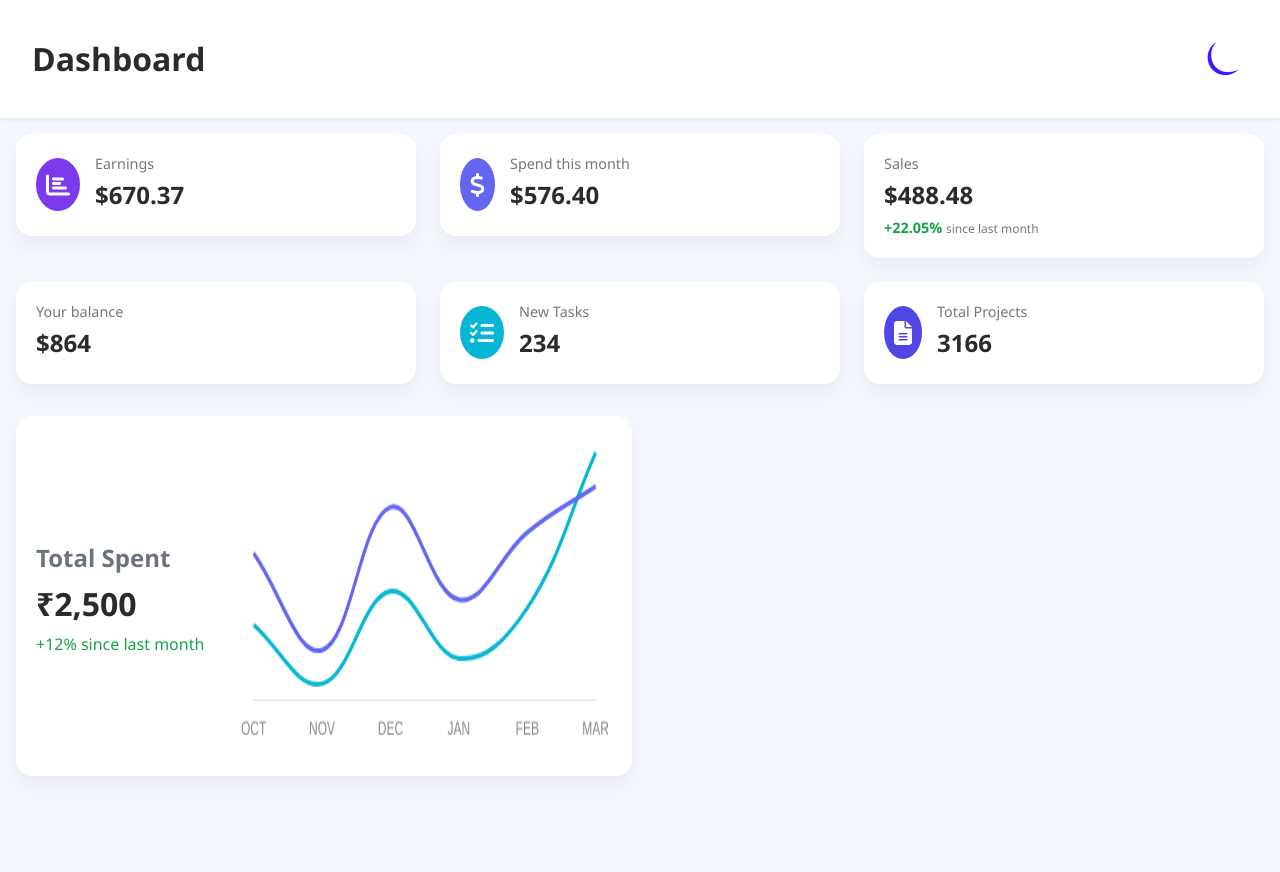
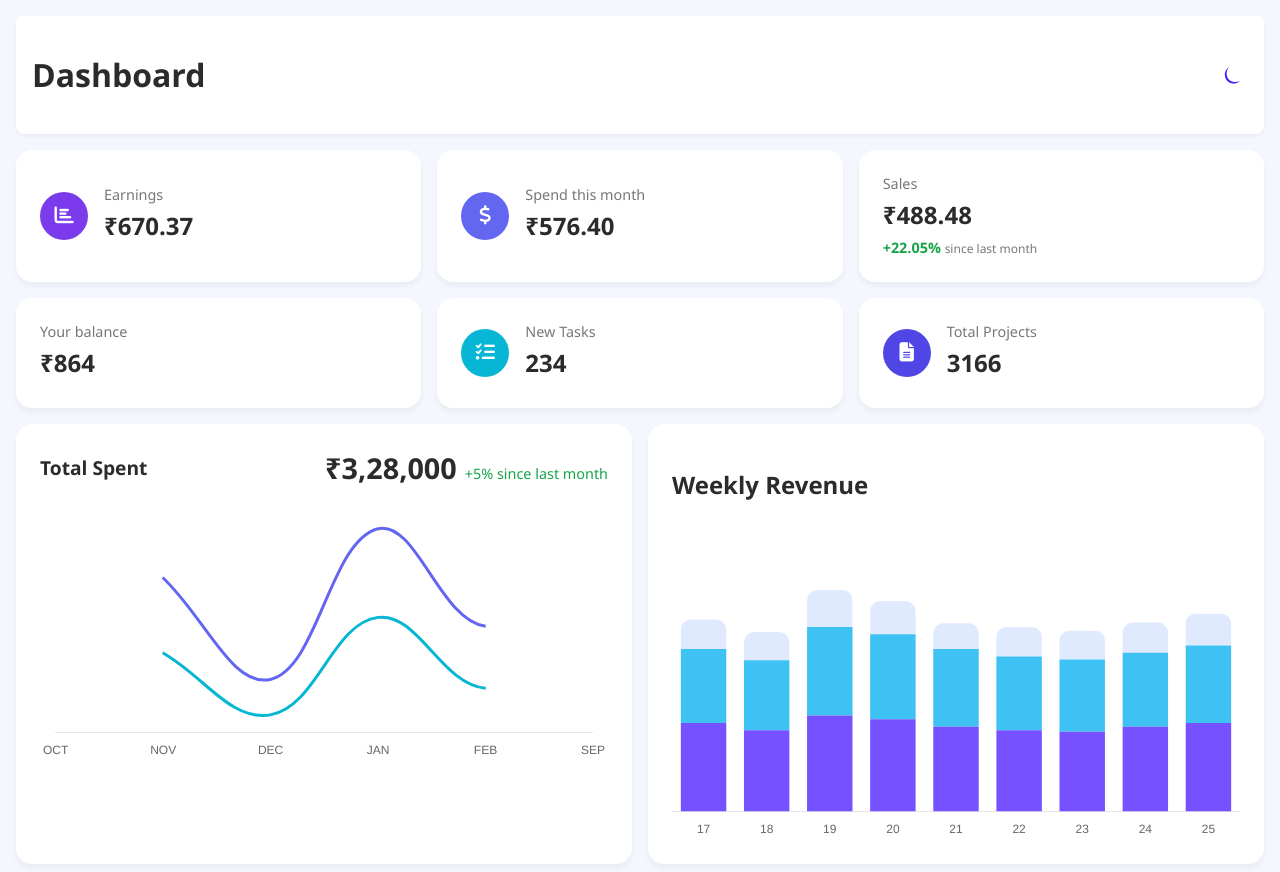
Before and after one commit to Sivasanjay24/DashBoard, a plain HTML site: page index.html in a window 1280 px wide. Before the commit the page ends 800 px from the top, so only its background shows below. Drawn offline with nearby package versions, Linux system fonts and the light colour scheme.

Commit message:
Added Graphs

```diff
--- a/index.html
+++ b/index.html
@@ -4,25 +4,14 @@
     <meta charset="UTF-8" />
     <meta name="viewport" content="width=device-width, initial-scale=1.0" />
     <title>Dashboard</title>
-    <link rel="stylesheet" href="style.css" />
     <link
       rel="stylesheet"
       href="https://cdnjs.cloudflare.com/ajax/libs/font-awesome/6.5.0/css/all.min.css"
     />
-    <script defer src="script.js"></script>
-    <script src="https://cdn.jsdelivr.net/npm/chart.js"></script>
+    <link rel="stylesheet" href="style.css" />
   </head>
   <body>
     <div class="container">
-      <!-- <aside class="sidebar">
-        <h2>Horizon</h2>
-        <nav>
-          <a href="#">Dashboard</a>
-          <a href="#">Users</a>
-          <a href="#">Settings</a>
-        </nav>
-      </aside> -->
-
       <main class="main-content">
         <header class="navbar">
           <h1>Dashboard</h1>
@@ -31,12 +20,12 @@
           </button>
         </header>
 
-        <section class="cards">
+        <div class="cards-container">
           <div class="card">
             <div class="icon purple"><i class="fas fa-chart-bar"></i></div>
             <div class="details">
               <p>Earnings</p>
-              <h2 id="earnings">$350.4</h2>
+              <h2 id="earnings">₹350.4</h2>
             </div>
           </div>
 
@@ -44,24 +33,22 @@
             <div class="icon blue"><i class="fas fa-dollar-sign"></i></div>
             <div class="details">
               <p>Spend this month</p>
-              <h2 id="spend">$642.39</h2>
+              <h2 id="spend">₹642.39</h2>
             </div>
           </div>
 
           <div class="card">
-            <div class="details full">
+            <div class="details">
               <p>Sales</p>
-              <h2 id="sales">$574.34</h2>
+              <h2 id="sales">₹574.34</h2>
               <span id="growth">+23% <small>since last month</small></span>
             </div>
           </div>
+
           <div class="card">
-            <div class="details full">
+            <div class="details">
               <p>Your balance</p>
-              <h2 id="balance">$1,000</h2>
-              <!-- <div class="flag">
-          <img src="https://flagcdn.com/w40/in.png" alt="US Flag" />
-        </div> -->
+              <h2 id="balance">₹1,000</h2>
             </div>
           </div>
 
@@ -80,20 +67,36 @@
               <h2 id="projects">2935</h2>
             </div>
           </div>
-        </section>
-        <section class="cardsg">
+        </div>
+
+        <div class="graph-container">
           <div class="graph-section">
-            <div class="graph-details">
+            <div class="graph-header">
               <h2>Total Spent</h2>
-              <h1>₹2,500</h1>
-              <p>+12% since last month</p>
+              <div class="graph-value">
+                <h1>₹2,500</h1>
+                <p>+12% since last month</p>
+              </div>
             </div>
-            <div class="graph-container">
+            <div class="chart-container">
               <canvas id="myChart"></canvas>
             </div>
           </div>
-        </section>
+
+          <div class="weekly-revenue-card">
+            <div class="weekly-revenue-header">
+              <h2>Weekly Revenue</h2>
+              <div class="icon"></div>
+            </div>
+            <div class="chart-container">
+              <canvas id="weeklyRevenueChart"></canvas>
+            </div>
+          </div>
+        </div>
       </main>
     </div>
+
+    <script src="https://cdn.jsdelivr.net/npm/chart.js"></script>
+    <script src="script.js"></script>
   </body>
 </html>
--- a/script.js
+++ b/script.js
@@ -1,174 +1,176 @@
+// Theme toggle functionality
 const toggleBtn = document.getElementById('toggleTheme');
 const themeIcon = document.getElementById('Icon');
 
 toggleBtn.addEventListener('click', () => {
   document.body.classList.toggle('dark');
-
-  // Toggle emoji icon
-  if (document.body.classList.contains('dark')) {
-    themeIcon.textContent = '☀︎';
-  } else {
-    themeIcon.textContent = '⏾';
-  }
+  themeIcon.textContent = document.body.classList.contains('dark') ? '☀︎' : '⏾';
 });
 
-/*--------------------------------updating values----------------------------------*/
-
+/*--------------------- Dynamic Value Updates ---------------------*/
 function getRandomValue(min, max, decimals = 2) {
   return (Math.random() * (max - min) + min).toFixed(decimals);
 }
 
 function updateStats() {
-  document.getElementById("earnings").textContent = `$${getRandomValue(200, 800)}`;
-  document.getElementById("spend").textContent = `$${getRandomValue(500, 900)}`;
-  document.getElementById("sales").textContent = `$${getRandomValue(300, 700)}`;
-  document.getElementById("balance").textContent = `$${getRandomValue(800, 2000, 0)}`;
+  document.getElementById("earnings").textContent = `₹${getRandomValue(200, 800)}`;
+  document.getElementById("spend").textContent = `₹${getRandomValue(500, 900)}`;
+  document.getElementById("sales").textContent = `₹${getRandomValue(300, 700)}`;
+  document.getElementById("balance").textContent = `₹${getRandomValue(800, 2000, 0)}`;
   document.getElementById("tasks").textContent = `${Math.floor(Math.random() * 300)}`;
   document.getElementById("projects").textContent = `${Math.floor(Math.random() * 5000)}`;
-  document.getElementById("growth").innerHTML =
-    `+${getRandomValue(10, 30)}% <small>since last month</small>`;
+  document.getElementById("growth").innerHTML = `+${getRandomValue(10, 30)}% <small>since last month</small>`;
 }
 
 updateStats();
 setInterval(updateStats, 5000);
 
-/*--------------------graph-----------------*/
+/*--------------------- Main Chart (Revenue & Profit) ---------------------*/
+const totalSpentElement = document.querySelector('.graph-value h1');
+const growthElement = document.querySelector('.graph-value p');
 
+function formatCurrency(value) {
+  return '₹' + (value * 1000).toLocaleString('en-IN');
+}
 
-const ctx = document.getElementById("myChart").getContext("2d");
+function updateTotalSpent(revenueData) {
+  const sum = revenueData.reduce((a, b) => a + b, 0);
+  totalSpentElement.textContent = formatCurrency(sum);
+  growthElement.textContent = `+${Math.floor(Math.random() * 15) + 5}% since last month`;
+}
 
-const data = {
+const mainChartCtx = document.getElementById("myChart").getContext("2d");
+const initialRevenueData = [40, 55, 32, 66, 44, 60];
+const initialProfitData = [28, 38, 24, 46, 30, 42];
+
+const mainChart = new Chart(mainChartCtx, {
+  type: "line",
+  data: {
     labels: ["SEP", "OCT", "NOV", "DEC", "JAN", "FEB"],
     datasets: [
       {
         label: "Revenue",
-      data: [40, 55, 32, 66, 44, 60],
+        data: initialRevenueData,
         borderColor: "#6366F1",
-      backgroundColor: "#6366F1",
+        backgroundColor: "rgba(99, 102, 241, 0.1)",
         tension: 0.4,
         fill: false,
-      pointRadius: 0,
-      pointHoverRadius: 0,
-      pointBackgroundColor: "#fff",
-      pointBorderColor: "#6366F1",
-      pointBorderWidth: 2,
+        pointRadius: 0
       },
       {
         label: "Profit",
-      data: [28, 38, 24, 46, 30, 42],
+        data: initialProfitData,
         borderColor: "#06b6d4",
-      backgroundColor: "#06b6d4",
+        backgroundColor: "rgba(6, 182, 212, 0.1)",
         tension: 0.4,
         fill: false,
-      pointRadius: 0,
-      pointHoverRadius: 0,
-      pointBackgroundColor: "#fff",
-      pointBorderColor: "#06b6d4",
-      pointBorderWidth: 2,
+        pointRadius: 0
+      }
+    ]
   },
-  ],
-};
-
-const options = {
+  options: {
     responsive: true,
-  animation: {
-    tension: {
-      duration: 1000,
-      easing: 'easeInOutQuart',
-      from: 0.4,
-      to: 0.4,
-      loop: false,
-    },
-    x: {
-      duration: 1000,
-      easing: 'easeInOutQuart',
-    },
-    y: {
-      duration: 1000,
-      easing: 'easeInOutQuart',
-    },
-  },
+    maintainAspectRatio: false,
     plugins: {
-    legend: {
-      display: false,
-    },
+      legend: { display: false },
       tooltip: {
         mode: "index",
       intersect: false,
-      backgroundColor: "rgba(0, 0, 0, 0.8)",
-      titleColor: "#ffffff",
-      bodyColor: "#ffffff",
-      borderColor: "#374151",
-      borderWidth: 1,
-      padding: 20,
-      cornerRadius: 20,
-      titleFont: {
-        size: 20,
-        weight: "bold",
+
+        callbacks: {
+          label: (context) => `${context.dataset.label}: ₹${context.parsed.y}K`
+        }
+      }
     },
-      bodyFont: {
-        size: 14,
+    scales: {
+      x: { grid: { display: false } },
+      y: { display: false }
+    }
+  }
+});
+
+updateTotalSpent(initialRevenueData);
+
+
+setInterval(() => {
+  const newRevenue = Math.floor(Math.random() * 100) + 30;
+  const newProfit = Math.floor(Math.random() * 80) + 20;
+
+
+  mainChart.data.labels.push(mainChart.data.labels.shift());
+
+
+  mainChart.data.datasets[0].data.push(newRevenue);
+  mainChart.data.datasets[0].data.shift();
+  mainChart.data.datasets[1].data.push(newProfit);
+  mainChart.data.datasets[1].data.shift();
+
+
+  updateTotalSpent(mainChart.data.datasets[0].data);
+  mainChart.update();
+}, 5000);
+
+/*--------------------- Weekly Revenue Chart ---------------------*/
+const revenueCtx = document.getElementById('weeklyRevenueChart').getContext('2d');
+const revenueChart = new Chart(revenueCtx, {
+  type: 'bar',
+  data: {
+    labels: ['17', '18', '19', '20', '21', '22', '23', '24', '25'],
+    datasets: [
+      {
+        label: 'Product A',
+        data: [120, 110, 130, 125, 115, 110, 108, 115, 120],
+        backgroundColor: '#7551ff',
+        borderRadius: 10,
+        stack: 'combined'
       },
+      {
+        label: 'Product B',
+        data: [100, 95, 120, 115, 105, 100, 98, 100, 105],
+        backgroundColor: '#3ec1f3',
+        borderRadius: 10,
+        stack: 'combined'
+      },
+      {
+        label: 'Product C',
+        data: [40, 38, 50, 45, 35, 40, 39, 41, 43],
+        backgroundColor: '#e0eaff',
+        borderRadius: 10,
+        stack: 'combined'
+      }
+    ]
+  },
+  options: {
+    responsive: true,
+    maintainAspectRatio: false,
+    plugins: {
+      legend: { display: false },
+      tooltip: {
         callbacks: {
-        label: function (context) {
-          return `${context.dataset.label}: ₹${context.parsed.y}K`;
-        },
-      },
-    },
-  },
-  hover: {
-    mode: "nearest",
-    intersect: true,
+          label: (context) => `${context.dataset.label}: ₹${context.parsed.y}K`
+        }
+      }
     },
     scales: {
       x: {
-      grid: {
-        display: false,
-        drawBorder: false,
-      },
-      ticks: {
-        display: true,
-        color: "#888",
-        font: {
-          size: 12,
-        },
-      },
+        stacked: true,
+        grid: { display: false }
       },
       y: {
-      display: false,
-      grid: {
-        display: false,
-        drawBorder: false,
-      },
-      ticks: {
-        display: false,
-      },
-    },
-  },
-};
-
-const myChart = new Chart(ctx, {
-  type: "line",
-  data: data,
-  options: options,
+        stacked: true,
+        display: false
+      }
+    }
+  }
 });
 
-// Simulate live data update every 3 seconds
 setInterval(() => {
-  // Generate new random values
-  const newRevenue = Math.floor(Math.random() * 100) + 30;
-  const newProfit = Math.floor(Math.random() * 80) + 20;
-
-  // Push new data
-  data.labels.push("MAR"); // Example new label - you can generate dynamically or keep static
-  data.labels.shift(); // Remove oldest label to keep label count constant
-
-  data.datasets[0].data.push(newRevenue);
-  data.datasets[0].data.shift();
-
-  data.datasets[1].data.push(newProfit);
-  data.datasets[1].data.shift();
-
-  // Update the chart to reflect changes
-  myChart.update();
-}, 3000);
+  revenueChart.data.datasets.forEach(dataset => {
+    dataset.data = dataset.data.map(
+      () => Math.floor(Math.random() * (dataset.label === 'Product C' ? 30 : 50)) +
+      (dataset.label === 'Product A' ? 80 :
+       dataset.label === 'Product B' ? 70 : 30)
+    );
+  });
+  revenueChart.update();
+}, 5000);
--- a/style.css
+++ b/style.css
@@ -1,6 +1,5 @@
 :root {
   --bg: #f4f7fe;
-  --sidebar-bg: #fff;
   --card-bg: #ffffff;
   --primary: #4318ff;
   --text: #2b2b2b;
@@ -8,7 +7,6 @@
 
 body.dark {
   --bg: #1a202c;
-  --sidebar-bg: #2d3748;
   --card-bg: #2a2e36;
   --text: #ffffff;
 }
@@ -22,96 +20,71 @@ body {
 
 .container {
   display: flex;
-  height: 100vh;
-}
-
-.sidebar {
-  width: 220px;
-  background: var(--sidebar-bg);
-  padding: 1rem;
-  box-shadow: 2px 0 5px rgba(0, 0, 0, 0.1);
-}
-
-.sidebar h2 {
-  margin-bottom: 2rem;
-  color: var(--primary);
-}
-
-.sidebar nav a {
-  display: block;
-  padding: 0.8rem 0;
-  color: var(--text);
-  text-decoration: none;
-  transition: background 0.3s;
-}
-
-.sidebar nav a:hover {
-  background: #e4e7f1;
-  padding-left: 10px;
+  min-height: 100vh;
 }
 
 .main-content {
   flex: 1;
-  display: flex;
-  flex-direction: column;
+  padding: 1rem;
+  max-width: 100%;
+  overflow-x: hidden;
 }
 
 .navbar {
   display: flex;
   justify-content: space-between;
   align-items: center;
-  padding: 1rem 2rem;
+  padding: 1rem;
   background: var(--card-bg);
   box-shadow: 0 2px 4px rgba(0, 0, 0, 0.05);
+  border-radius: 8px;
+  margin-bottom: 1rem;
 }
 
-.cards {
-  display: grid;
-  grid-template-columns: repeat(3, 1fr);
-  gap: 1.5rem;
-  padding: 1rem;
-}
-
-.card:hover {
-  transform: translateY(-5px);
-}
 .icon-btn {
   background: none;
   border: none;
-  color:var(--primary);
-  font-size: 3rem;
+  color: var(--primary);
+  font-size: 1.5rem;
   cursor: pointer;
 }
+
+.cards-container {
+  display: grid;
+  grid-template-columns: repeat(3, 1fr);
+  gap: 1rem;
+  margin-bottom: 1rem;
+}
+
 .card {
   background: var(--card-bg);
   border-radius: 16px;
-  padding: 20px;
-  box-shadow: 0 10px 20px rgba(0,0,0,0.05);
+  padding: 1.5rem;
+  box-shadow: 0 4px 6px rgba(0,0,0,0.05);
+  transition: transform 0.2s;
   display: flex;
   align-items: center;
-  justify-content: flex-start;
-  gap: 15px;
-  height: min-content;
-  flex-wrap: wrap;
-  transition: transform 0.2s, background 0.3s, color 0.3s;
 }
-
 
 .card:hover {
   transform: translateY(-3px);
 }
 
 .icon {
-  background: #eee;
-  padding: 10px;
+  display: inline-flex;
+  align-items: center;
+  justify-content: center;
+  width: 48px;
+  height: 48px;
   border-radius: 50%;
-  font-size: 1.5rem;
   color: white;
+  margin-right: 1rem;
+  font-size: 1.2rem;
 }
 
 .purple { background-color: #7c3aed; }
-.blue   { background-color: #6366f1; }
-.cyan   { background-color: #06b6d4; }
+.blue { background-color: #6366f1; }
+.cyan { background-color: #06b6d4; }
 .indigo { background-color: #4f46e5; }
 
 .details p {
@@ -126,15 +99,6 @@ body {
   color: var(--text);
 }
 
-.full {
-  width: 100%;
-}
-
-.flag img {
-  width: 32px;
-  border-radius: 50%;
-}
-
 #growth {
   color: #16a34a;
   font-weight: bold;
@@ -145,38 +109,70 @@ body {
   color: #777;
 }
 
+.graph-container {
+  display: flex;
+  gap: 1rem;
+  margin: 1rem 0;
+  flex-wrap: wrap;
+  width: 100%;
+  box-sizing: border-box;
+}
 
-/*----------------------------------*/
+.graph-section, .weekly-revenue-card {
+  flex: 1;
+  min-width: 300px;
+  background: var(--card-bg);
+  border-radius: 16px;
+  padding: 1.5rem;
+  box-shadow: 0 4px 6px rgba(0,0,0,0.05);
+  box-sizing: border-box;
+  position: relative;
+  overflow: hidden;
+}
 
 .graph-section {
-  width: 45vw;
-  height: 25vw;
-  flex-grow: 0;
-  flex-shrink: 0;
-  flex-basis: 40vw;
-
-  background: var(--card-bg);
-  border-radius: 16px;
-  padding: 20px;
-  box-shadow: 0 10px 20px rgba(0,0,0,0.05);
-
   display: flex;
-  align-items: center;
-  justify-content: flex-start;
-  gap: 15px;
-  flex-wrap: wrap;
-
-  transition: transform 0.3s ease;
-  will-change: transform;
-  backface-visibility: hidden;
-  transform-style: preserve-3d;
+  flex-direction: column;
+  min-height: 300px;
 }
 
+/* Add this to your existing styles */
+.graph-header {
+  display: flex;
+  justify-content: space-between;
+  align-items: center;
+  margin-bottom: 0.5rem;
+}
 
+.graph-header h2 {
+  margin: 0;
+  font-size: 1.2rem;
+  color: var(--text);
+}
 
-.graph-container {
-  width: 600px;
-  height: 300px;
+.graph-value {
+  display: flex;
+  align-items: baseline;
+  gap: 0.5rem;
+}
+
+.graph-value h1 {
+  margin: 0;
+  font-size: 1.8rem;
+}
+
+.graph-value p {
+  margin: 0;
+  color: #16a34a;
+  font-weight: 500;
+  font-size: 0.9rem;
+}
+
+.chart-container {
+  position: relative;
+  width: 100%;
+  height: 250px;
+  margin-top: 1rem;
 }
 
 canvas {
@@ -185,62 +181,44 @@ canvas {
   display: block;
 }
 
+@media (max-width: 768px) {
+  .graph-container {
+    gap: 1rem;
+    margin: 1rem 0;
+  }
 
-.graph-details {
-  flex: 1;
-  min-width: 180px;
+  .graph-section, .weekly-revenue-card {
+    min-width: calc(100% - 2rem);
+    margin: 0 1rem;
+    padding: 1rem;
+  }
+
+  .chart-container {
+    height: 220px;
+  }
 }
 
-.graph-details h2 {
-  color: #6b7280;
-  margin-bottom: 0.5rem;
-}
-
-.graph-details h1 {
-  font-size: 2rem;
-  margin: 0;
-  color: var(--text);
-}
-
-.graph-details p {
-  margin-top: 0.5rem;
-  color: #16a34a;
-  font-weight: 500;
-}
-
-.graph-container {
-  flex: 2;
-  min-width: 300px;
-}
-.cardsg {
-  display: flex;
-  flex-wrap: wrap;
-  gap: 1.5rem;
-  padding: 1rem;
-}
-
-/* Responsive layout for small screens */
-@media (max-width: 600px) {
-  .cards {
-    grid-template-columns: 1fr !important; /* 1 column */
+@media (max-width: 480px) {
+  .graph-section, .weekly-revenue-card {
+    min-width: calc(100% - 1rem);
+    margin: 0 0.5rem;
+    padding: 0.8rem;
   }
 
-  .cardsg {
+  .chart-container {
+    height: 200px;
+  }
+  .graph-header {
     flex-direction: column;
+    align-items: flex-start;
+    gap: 0.3rem;
   }
 
-  .graph-section {
-    width: 100vw !important;
-    height: auto !important;
-    min-width: auto !important;
+  .graph-value {
+    gap: 0.3rem;
   }
 
-  .graph-container {
-    width: 100% !important;
-    height: 250px !important;
-  }
-
-  .main-content {
-    padding: 0 1rem;
+  .graph-value h1 {
+    font-size: 1.5rem;
   }
 }
--- a/test.css
+++ /dev/null
@@ -1,57 +0,0 @@
-body {
-  margin: 0;
-  font-family: 'Segoe UI', sans-serif;
-  background: #f4f7fe;
-  color: #1f2937;
-  display: flex;
-  justify-content: center;
-  align-items: center;
-  height: 100vh;
-}
-
-
-.graph-section {
-  display: flex;
-  background: #fff;
-  padding: 2rem;
-  border-radius: 16px;
-  box-shadow: 0 10px 30px rgba(0, 0, 0, 0.05);
-  align-items: center;
-  justify-content: space-between;
-  height: 200px;
-  width:500px;
-  gap: 2rem;
-  flex-wrap: wrap; /* for responsiveness */
-}
-
-.graph-details {
-  flex: 1;
-  min-width: 100px;
-}
-
-.graph-details h2 {
-  color: #6b7280;
-  margin-bottom: 0.5rem;
-}
-
-.graph-details h1 {
-  font-size: 2.5rem;
-  margin: 0;
-  color: #111827;
-}
-
-.graph-details p {
-  margin-top: 0.5rem;
-  color: #16a34a;
-  font-weight: 500;
-}
-
-.graph-container {
-  flex: 2;
-  min-width: 300px;
-}
-
-canvas {
-  width: 100% !important;
-  height: auto !important;
-}
```
Also changed, not shown: test.html (deleted, +0 -26 lines). Lines whose indentation alone changed are shown as unchanged.
